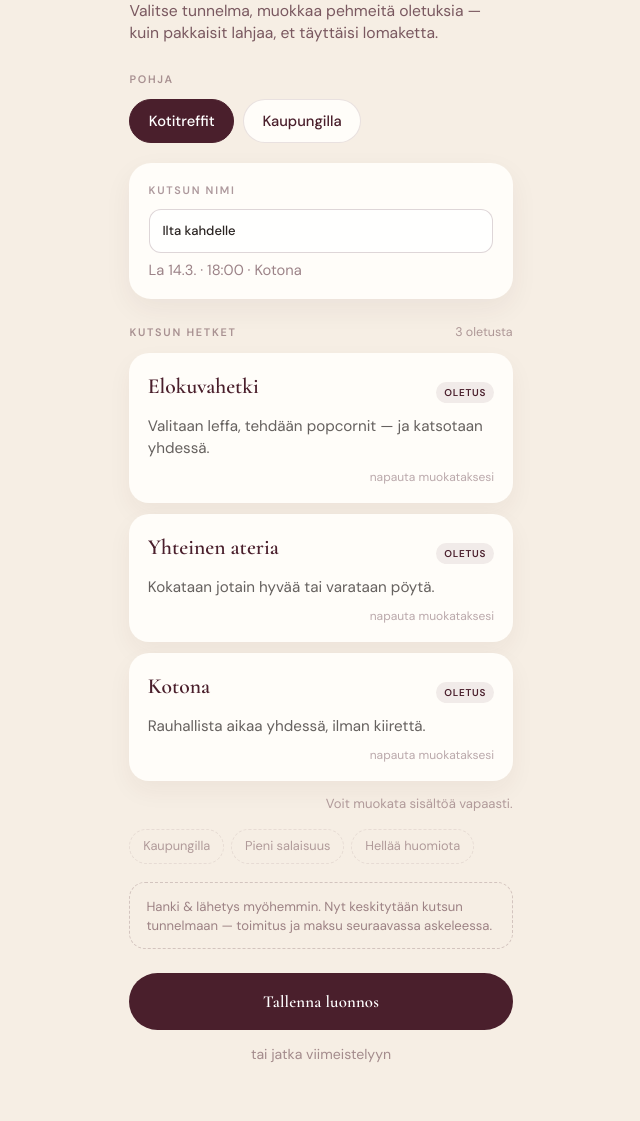
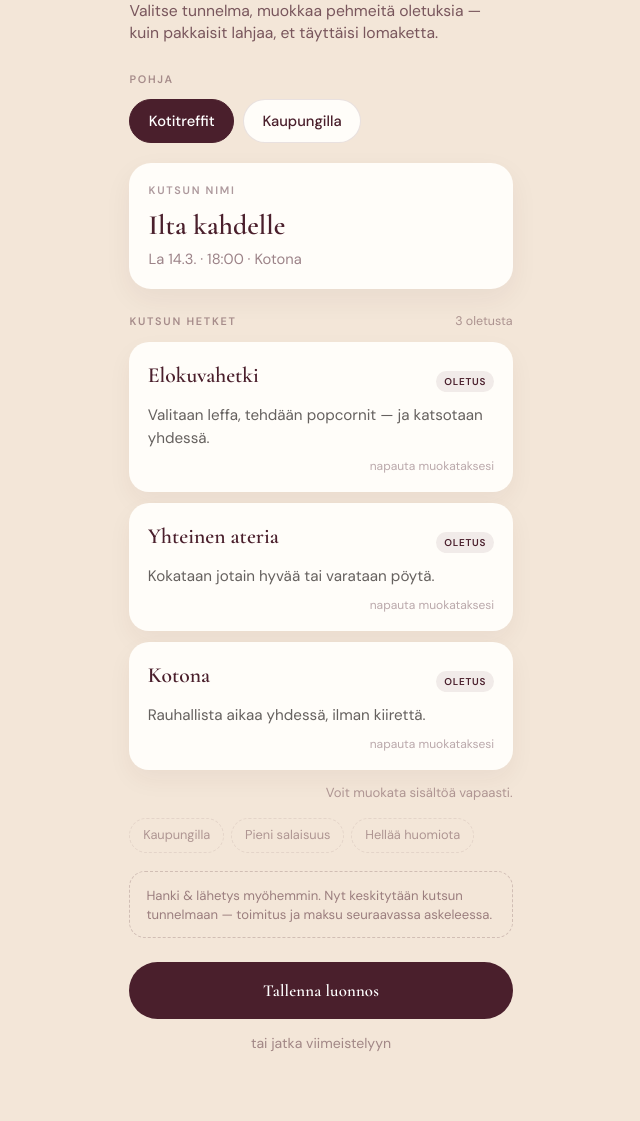
Before and after one commit to Henkka92/romanttinen.fi, a PHP site: page /tests/craft-preview.html in a window 1280 px wide. Shown: the part 160-1281 px from the top of the page, without its empty margins (319-959 px from the left). After the commit the page ends 1211 px from the top, so only its background shows below. Run offline with PHP 8.4, Linux system fonts and the light colour scheme.

Commit message:
1.3.8: craft summary title as serif headline, not input chrome
Co-authored-by: Henkka92 <Henkka92@users.noreply.github.com>

```diff
--- a/assets/css/frontend.css
+++ b/assets/css/frontend.css
@@ -2200,7 +2200,7 @@ img.romant-logo,
 
 /* —— Portti 2 craft (Pauliina cream lock) —— */
 .romant-kutsu-body.romant-craft-page {
-  background: #F6EEE4;
+  background: #F3E6D8;
 }
 
 .romant-craft {
@@ -2310,23 +2310,25 @@ img.romant-logo,
   margin: 0 !important;
 }
 
-.romant-summary-title,
-.romant-craft-form .romant-summary-title {
+.romant-form.romant-craft-form .romant-summary-card input[type="text"].romant-summary-title,
+.romant-card.romant-summary-card input[type="text"].romant-summary-title {
   width: 100%;
   border: none;
   background: transparent;
   padding: 0;
   margin: 0;
   font-family: var(--romant-serif);
-  font-size: 1.7rem;
+  font-size: 1.75rem;
   font-weight: 600;
   line-height: 1.2;
   color: #4A1F2C;
   border-radius: 0;
-}
-
-.romant-summary-title:focus {
+  box-shadow: none;
+}
+
+.romant-form.romant-craft-form .romant-summary-card input[type="text"].romant-summary-title:focus {
   outline: none;
+  box-shadow: none;
 }
 
 .romant-summary-line {
```
